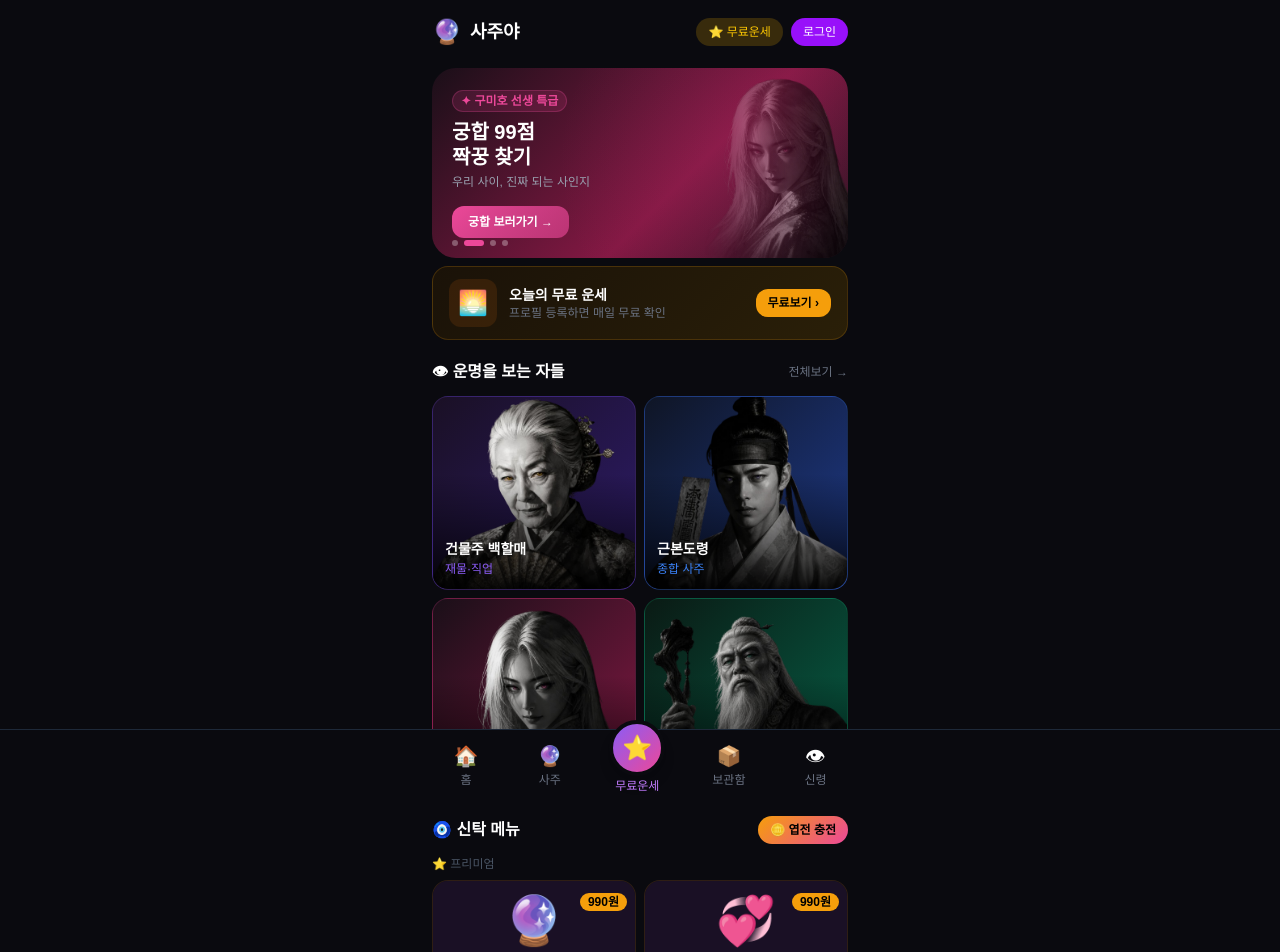
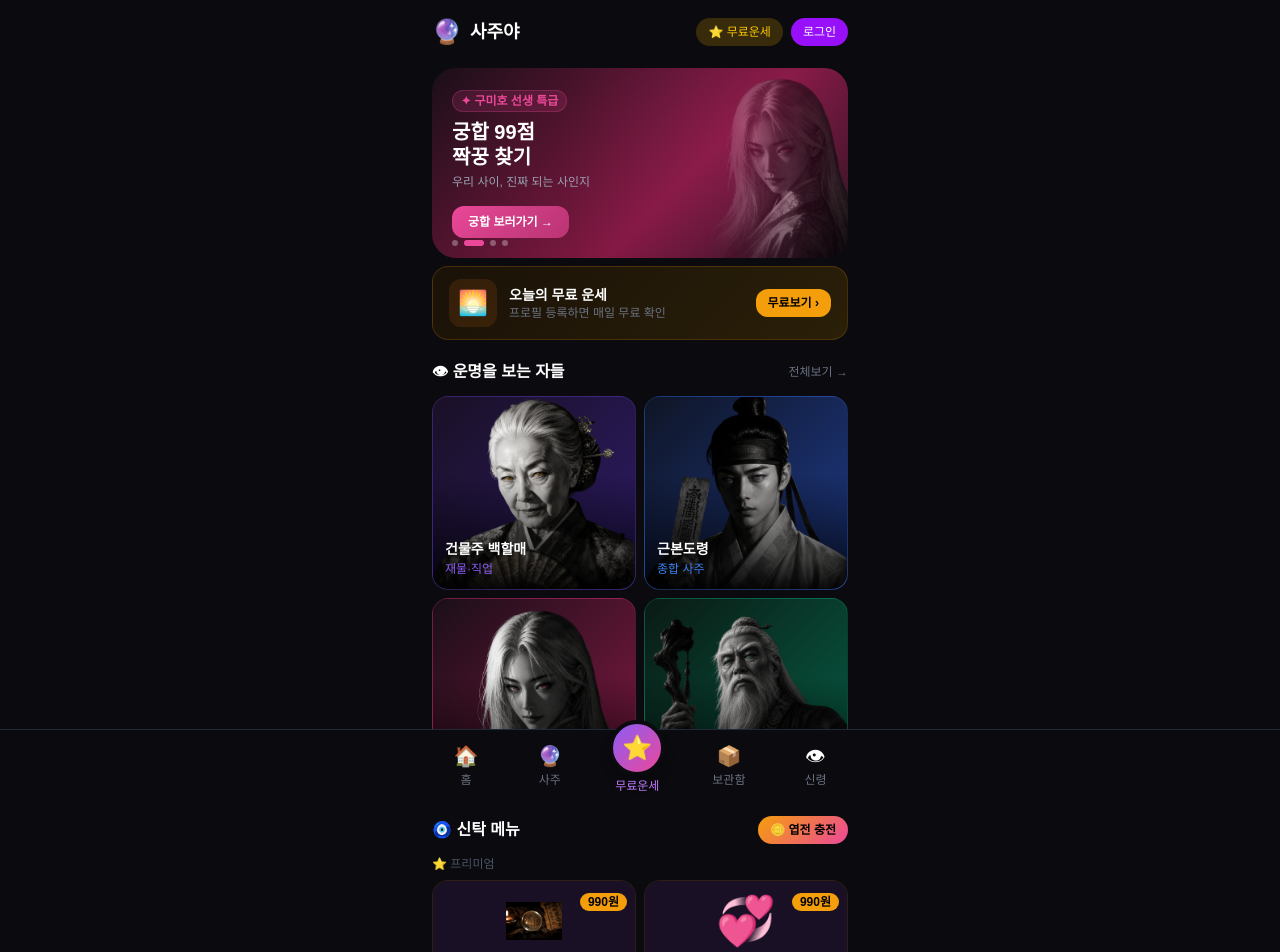
Before and after one commit to younglinam0222-rgb/sajuya, a Next.js app: page / in a window 1280 px wide. Shown: the top 952 px of the page. Built offline with nearby package versions, Linux system fonts and the light colour scheme; no server answers.

Commit message:
Update page.tsx

```diff
--- a/app/page.tsx
+++ b/app/page.tsx
@@ -74,11 +74,12 @@ const BANNERS = [
 
 interface MenuItem {
   href: string; label: string; desc: string; emoji: string
+  icon?: string
   badge: string; badgeColor: string; paid: boolean
 }
 
 const MENUS: MenuItem[] = [
-  { href: '/saju',    label: '사주 풀이',   desc: '생년월일시로 보는 종합 사주',  emoji: '🔮', badge: '990원',   badgeColor: '#F59E0B', paid: true },
+  { href: '/saju',    label: '사주 풀이',   desc: '생년월일시로 보는 종합 사주',  emoji: '🔮', icon: '/icons/saju.png', badge: '990원',   badgeColor: '#F59E0B', paid: true },
   { href: '/gunghap', label: '궁합 해설',   desc: '두 사람의 사주 궁합 분석',     emoji: '💞', badge: '990원',   badgeColor: '#F59E0B', paid: true },
   { href: '/daeun',   label: '대운 해설',   desc: '10년 주기 큰 흐름',           emoji: '🌊', badge: '일부무료', badgeColor: '#10B981', paid: false },
   { href: '/taekil',  label: '택 · 일',    desc: '좋은 날짜 골라줌',            emoji: '📅', badge: '일부무료', badgeColor: '#10B981', paid: false },
@@ -278,7 +279,10 @@ export default function HomePage() {
               <Link key={m.href} href={m.href}>
                 <div className="rounded-2xl overflow-hidden bg-[#111118] border border-yellow-900/30 active:scale-95 transition-transform cursor-pointer">
                   <div className="h-20 relative bg-[#1a1025] flex items-center justify-center">
-                    <span className="text-5xl">{m.emoji}</span>
+                    {m.icon
+                      ? <img src={m.icon} alt={m.label} className="w-14 h-14 object-contain" onError={e => { (e.target as HTMLImageElement).style.display='none' }} />
+                      : <span className="text-5xl">{m.emoji}</span>
+                    }
                     <div className="absolute top-2 right-2">
                       <span className="text-xs px-2 py-0.5 rounded-full font-bold text-black" style={{ background: m.badgeColor }}>{m.badge}</span>
                     </div>
```
